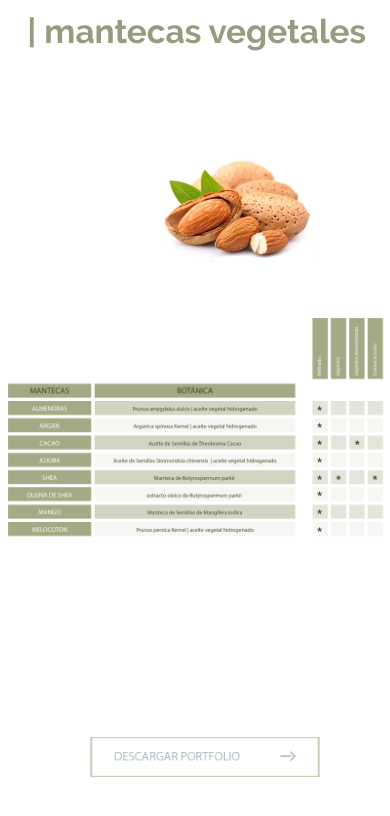
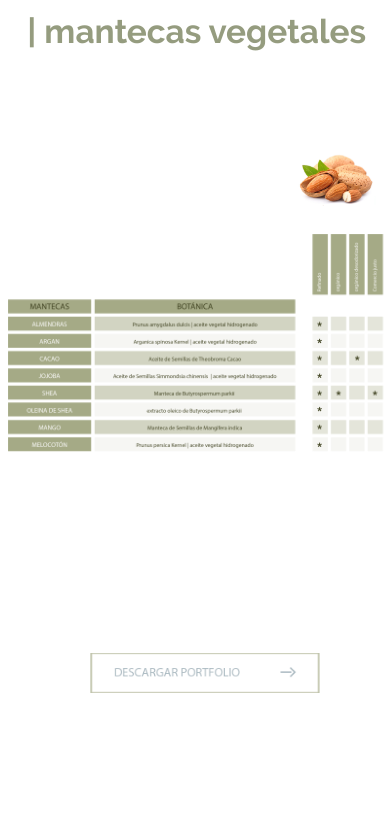
Before and after one commit to oriol119/Distributies, a plain HTML site: page mantecas.html in a window 390 px wide. Shown: the part 990-1806 px from the top of the page. After the commit the page ends 1736 px from the top, so only its background shows below. Drawn offline with nearby package versions, Linux system fonts and the light colour scheme.

Commit message:
responsive mantecas

```diff
--- a/css/style.css
+++ b/css/style.css
@@ -509,6 +509,13 @@ align-items: center; }
   position: absolute; width: 230px; height: 40px; left: 80vw; top: 375%; opacity: 0.7;
 }
 
+#portf_mantecas {
+
+  position: absolute; width: 230px; height: 40px; left: 80vw; top: 260%; opacity: 0.7;
+
+
+}
+
 
 .portfolio{
 
@@ -1911,6 +1918,11 @@ top:115%; right: 5%; width: 70px;
   font-family: 'Title'; top: 51px; left: 21%; position: relative; font-size: 29pt; color: #959C7F;
 }
 
+#frutos-secos-almendras {
+
+  position: absolute; top: 135%; right: 14%; width: 200px;
+}
+
 /*--//FOOTER----------------------------->*/
 /*--//FOOTER----------------------------->*/
 /*--//FOOTER----------------------------->*/
@@ -2058,6 +2070,11 @@ ul {
 
     position: absolute; left:13%; top: 155%; width: 90%;
 
+  }
+
+  #section_mantecas{
+
+    min-width: 100vw; min-height: 165vh;
   }
 
 
@@ -2437,6 +2454,19 @@ min-width: 100vw; min-height: 150vh;
   left:55%;
 
 }
+
+#section_mantecas{
+
+  min-width: 100vw; min-height: 100vh;
+}
+
+#portf_mantecas {
+
+  margin-top: 10%;
+  top: 190% ;
+  left:55%;
+
+}
 #close_aceites{
 
   top:110%; width: 60px;
@@ -2598,7 +2628,7 @@ min-width: 100vw; min-height: 150vh;
 
   #tabla_mantecas {
 
-    position: absolute; left:2%; top: 155%; width: 120%;
+    position: absolute; left:2%; top: 145%; width: 120%;
 
   }
 
@@ -2612,4 +2642,9 @@ min-width: 100vw; min-height: 150vh;
     top:110%; width: 60px;
   }
 
-}
+  #frutos-secos-almendras {
+
+     top: 135%; right:  5px; width: 100px;
+  }
+
+}
--- a/mantecas.html
+++ b/mantecas.html
@@ -33,10 +33,10 @@
   <div class="BR blue_space "></div>
 </div>
 
-<section  style="min-width: 100vw; min-height: 165vh;">
+<section id="section_mantecas" >
   <img src="IMG/4x/logo@4x.png" class="BR" style="position: relative; top: 90px; left: 7%; width: 85px;">
 
-  <img src="IMG/frutos-secos-almendras.jpg" style="position: absolute; top: 135%; right: 14%; width: 200px;">
+  <img src="IMG/frutos-secos-almendras.jpg" id="frutos-secos-almendras">
 
   <img src="IMG/4x/distributies@4x.png" class="BR" style="position: absolute; top:261%; left: 21%;  width: 280px;">
   <img src="IMG/4x/text_distributies@4x.png" class="BR" style="position: absolute; top: 265%; left: 24%; width: 200px;">
@@ -49,7 +49,7 @@
 
   <img src="IMG/4x/taula2.png" id="tabla_mantecas" >
 
-  <button class="portfolio" id="page" style="top: 200%;"></button>
+  <button class="portfolio" id="portf_mantecas" ></button>
 
 
 </section >
```
Also changed, not shown: 1 other file.
